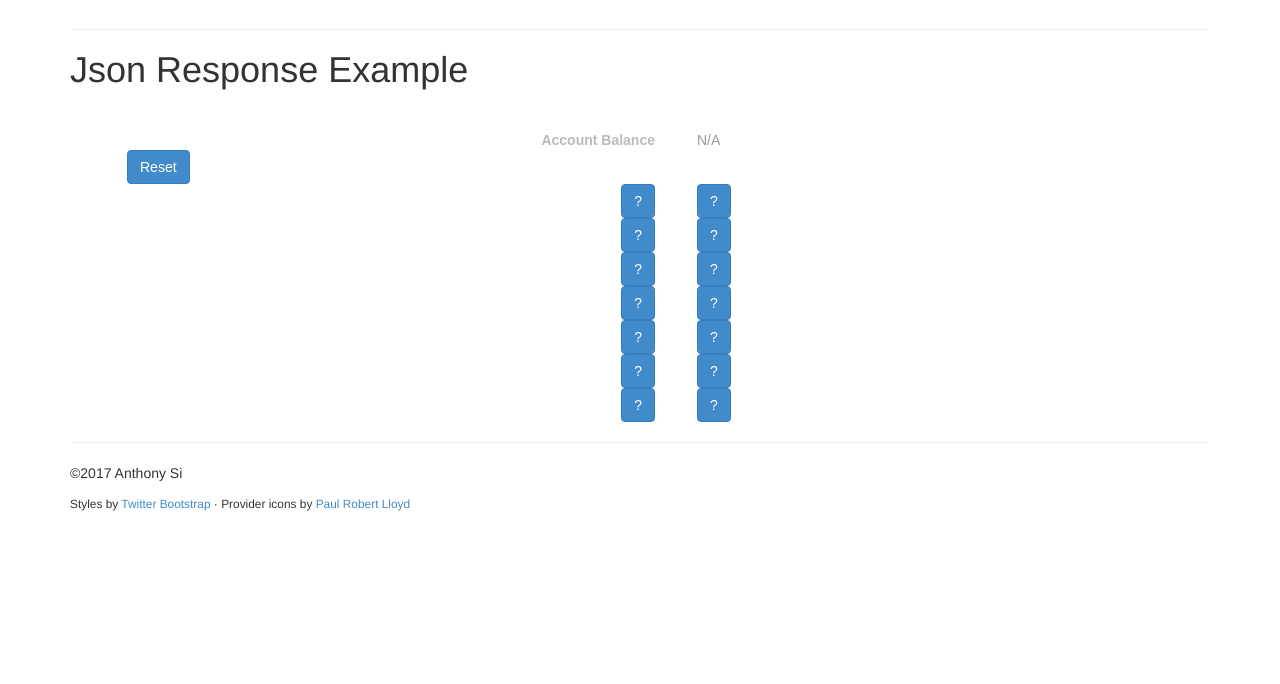
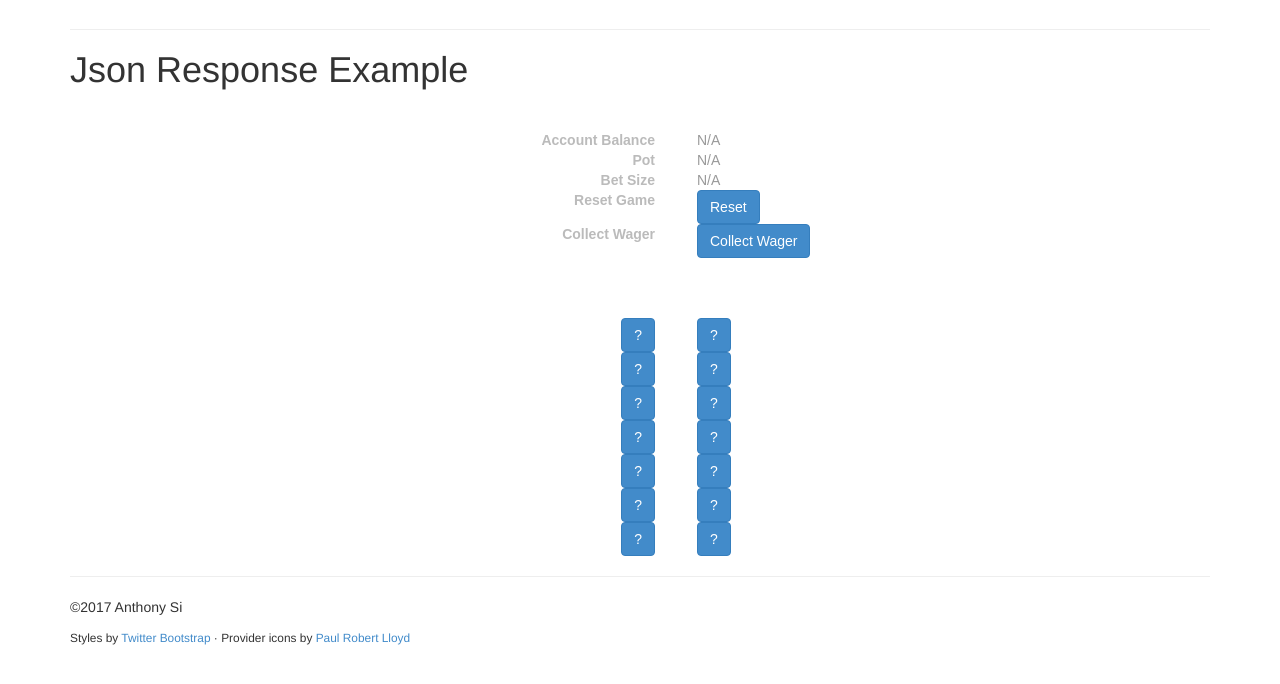
Before and after one commit to yksi7417/bitpocket, a Django app: page /secret/ in a window 1280 px wide. Shown: the part 51-735 px from the top of the page. Run offline with Django 3.2, Linux system fonts and the light colour scheme; the visitor is signed in with stand-in values (Sample User, id 1); some libraries are stand-ins or nearby versions.

Commit message:
double up everytime

```diff
--- a/bitpocket/models.py
+++ b/bitpocket/models.py
@@ -10,11 +10,28 @@ class Profile(models.Model):
     current_level = models.IntegerField(default=0)
     num_of_games_played = models.IntegerField(default=0)
     game_result = models.TextField(blank=True)
+    bet_size = models.IntegerField(default=0)
+    pot = models.IntegerField(default=0)
+
+    def collect_wager(self):
+        self.account_balance += self.pot
+        self.reset_game_result()
+
+    def start_game(self):
+        self.reset_game_result()
+        self.bet_size = 10
+        self.account_balance -= self.bet_size
+        self.pot = self.bet_size
+
+    def win_game(self):
+        self.pot *= 2
+
+    def loss_game(self):
+        self.pot = 0
 
     def reset_game_result(self):
         self.game_result = ''
         self.current_level = 0
-
 
     def append_line_result(self, line_number, line_result):
         if (self.game_result != ''):
--- a/templates/secret.html
+++ b/templates/secret.html
@@ -12,8 +12,23 @@
         <dl>
             <dt>Account Balance</dt>
             <dd id="account_balance">N/A</dd>
-            <dt></dt>
-            <dd><button id="reset" onclick="make_a_guess(-1,-1)" class="btn btn-primary">Reset</button></dd>
+            <dt>Pot</dt>
+            <dd id="pot">N/A</dd>
+            <dt>Bet Size</dt>
+            <dd id="bet_size">N/A</dd>
+            <dt>Reset Game</dt>
+            <dd><button id="reset" onclick="reset_game()" class="btn btn-primary">Reset</button></dd>
+            <dt>Collect Wager</dt>
+            <dd><button id="collect_wager" onclick="collect_wager()" class="btn btn-primary">Collect Wager</button></dd>
+        </dl>
+    </div>
+
+        <br>
+        <br>
+        <br>
+
+    <div class="container">
+        <dl>
             {% for i in "6543210" %}
             <dt>
                 <button onclick="make_a_guess({{i}}, 0)" class="btn btn-primary btn-disabled" id="account_balance_{{i}}_0">?</button>
@@ -27,19 +42,19 @@
     </div>
 
     <script type="text/javascript" charset="utf-8">
-        function make_a_guess(level, guess) {
-            var guess_request = { };
-            guess_request['level'] = level;
-            guess_request['guess'] = guess;
+
+        function post_request(request) {
             $.ajax({
                 type :  "POST",
                 dataType: 'text',
                 contentType: 'application/json',
-                data: JSON.stringify(guess_request),
+                data: JSON.stringify(request),
                 url  :  "{% url 'play' %}",
                 success: function(e) {
                         json = JSON.parse(e)
                         $('#account_balance').html(json.body.account_balance)
+                        $('#pot').html(json.body.pot)
+                        $('#bet_size').html(json.body.bet_size)
                         current_level = json.body.current_level
                         for (i = 0; i < 7; i++) {
                             if (i < current_level ) {
@@ -71,8 +86,33 @@
     </script>
 
     <script type="text/javascript" charset="utf-8">
-        window.onload = function() {
-            make_a_guess(-1,-1)
+        function make_a_guess(level, guess) {
+            var guess_request = { };
+            guess_request['action'] = 'play';
+            guess_request['level'] = level;
+            guess_request['guess'] = guess;
+            post_request(guess_request)
+        }
+    </script>
+
+    <script type="text/javascript" charset="utf-8">
+        function reset_game() {
+            var guess_request = { };
+            guess_request['action'] = 'collect_wager';
+            post_request(guess_request)
+        };
+
+    </script>
+
+    <script type="text/javascript" charset="utf-8">
+        window.onload = reset_game
+    </script>
+
+    <script type="text/javascript" charset="utf-8">
+        function collect_wager() {
+            var guess_request = { };
+            guess_request['action'] = 'collect_wager';
+            post_request(guess_request)
         };
     </script>
 
```
Also changed, not shown: bitpocket/views.py (+11 -7 lines), bitpocket/migrations/0004_auto_20170315_1742.py (added).
